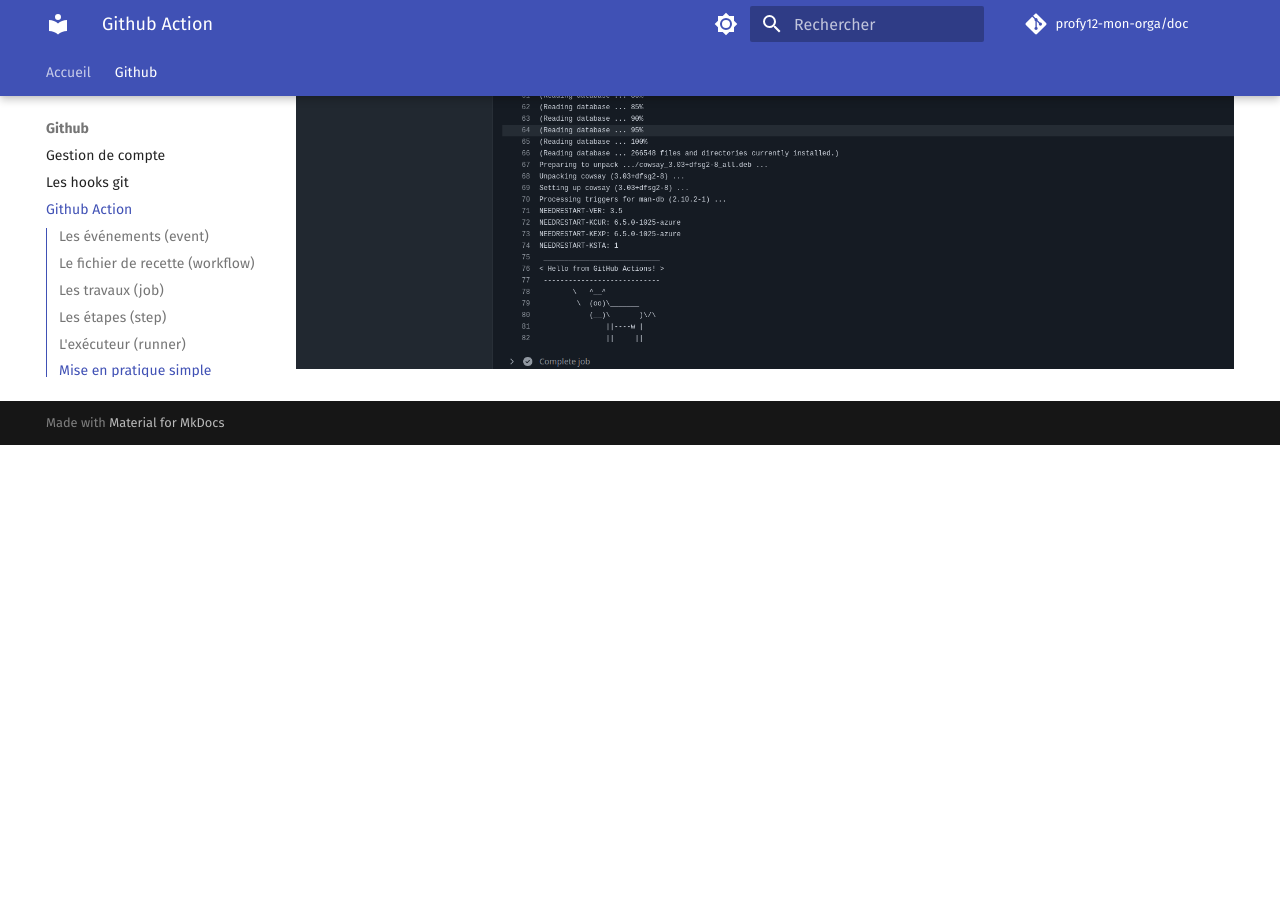
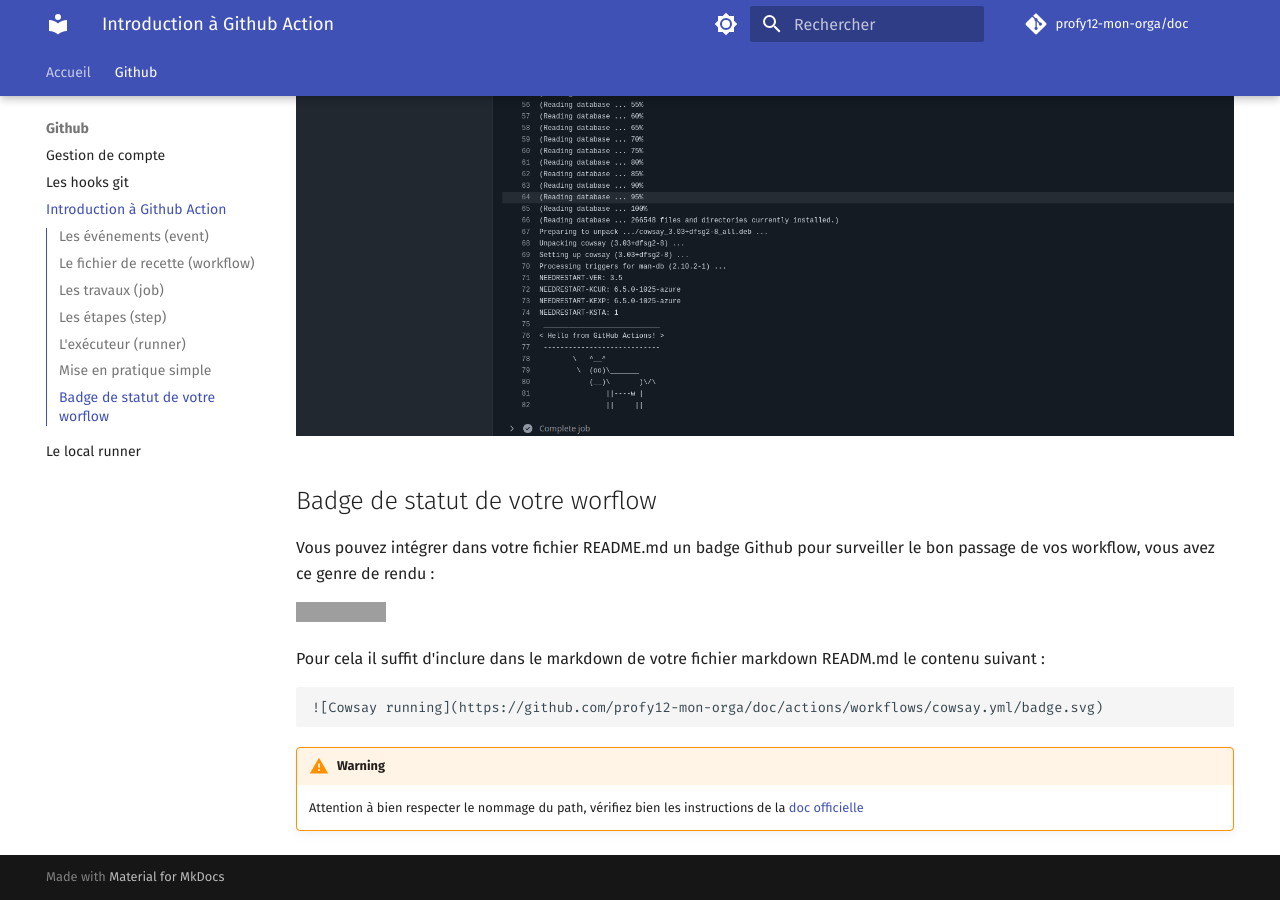
Before and after one commit to profy12-mon-orga/doc, an MkDocs documentation site: the page built from docs/github/ga-intro.md, in a window 1280 px wide and 900 px high, scrolled down 3532 px. Built offline with MkDocs 1.6.1 and Material for MkDocs 9.7.7, drawn with Linux system fonts in a browser that asks for light colours; comment, search, counter and statistics services are not loaded; before the commit the page ends 3977 px from its top, so only the background shows below that; some of the changed text lies outside the part shown; grey boxes are pictures that could not be loaded.

Commit message:
feat: add local runner and github page

````diff
--- a/docs/github/ga.md
+++ b/docs/github/ga-intro.md
@@ -55,10 +55,12 @@ Ce sont chaque petite tâche individuelle exécutée par un travail (job), elles
 
 Visualisez les différentes actions [ici](https://github.com/marketplace?verification=verified_creator&type=actions)
 
-Elles sont très nombreuses et au final on utilise souvent les même, voici une liste d'action à connaitre :
+Elles sont très nombreuses et au final on utilise souvent les même, voici une liste d'action que vous allez manipuler :
 
 - [Checkout](https://github.com/marketplace/actions/checkout), pour récuperer le code de l'application en lui même.
 - [Super-Linter](https://github.com/marketplace/actions/super-linter), pour vérifier la qualité de votre code.
+- [Upload GitHub Pages artifact](https://github.com/marketplace/actions/upload-github-pages-artifact), pour mettre le résultat de vos builds.
+- [Deploy GitHub Pages site](https://github.com/marketplace/actions/deploy-github-pages-site), pour publier vos site web statiques.
 - [Docker Build and Push](https://github.com/marketplace/actions/build-and-push-docker-images), pour builder une image Docker
 - [Release Please](https://github.com/marketplace/actions/release-please-action) pour générer des belles release grâce aux conventionnal commit.
 
@@ -114,3 +116,18 @@ Puis un simple push déclenchera son exécution.
 Retrouvez dans l'interface Github l'exécution et l'affichage de la vache en asciiart, vous devriez retrouver quelque chose comme ça :
 
 ![Affichage attendu](cowsay-first.png)
+
+## Badge de statut de votre worflow
+
+Vous pouvez intégrer dans votre fichier README.md un badge Github pour surveiller le bon passage de vos workflow, vous avez ce genre de rendu :
+
+![Cowsay running](https://github.com/profy12-mon-orga/doc/actions/workflows/cowsay.yml/badge.svg)
+
+Pour cela il suffit d'inclure dans le markdown de votre fichier markdown READM.md le contenu suivant :
+
+```
+![Cowsay running](https://github.com/profy12-mon-orga/doc/actions/workflows/cowsay.yml/badge.svg)
+```
+
+!!! warning
+    Attention à bien respecter le nommage du path, vérifiez bien les instructions de la [doc officielle](https://docs.github.com/en/actions/monitoring-and-troubleshooting-workflows/monitoring-workflows/adding-a-workflow-status-badge)
--- a/mkdocs.yml
+++ b/mkdocs.yml
@@ -38,7 +38,8 @@ nav:
   - Github:
     - Gestion de compte: github/account.md
     - Les hooks git: github/git-hooks.md
-    - Github Action: github/ga.md
+    - Introduction à Github Action: github/ga-intro.md
+    - Le local runner: github/ga-local-runner.md
 
 markdown_extensions:
   #- mdx_truly_sane_lists # for mkdocs to indent nested lists with 2 spaces VS 4 by default
````
Also changed, not shown: docs/github/ga-github-pages.md (added, +16 -0 lines), docs/github/ga-local-runner.md (added, +82 -0 lines).
